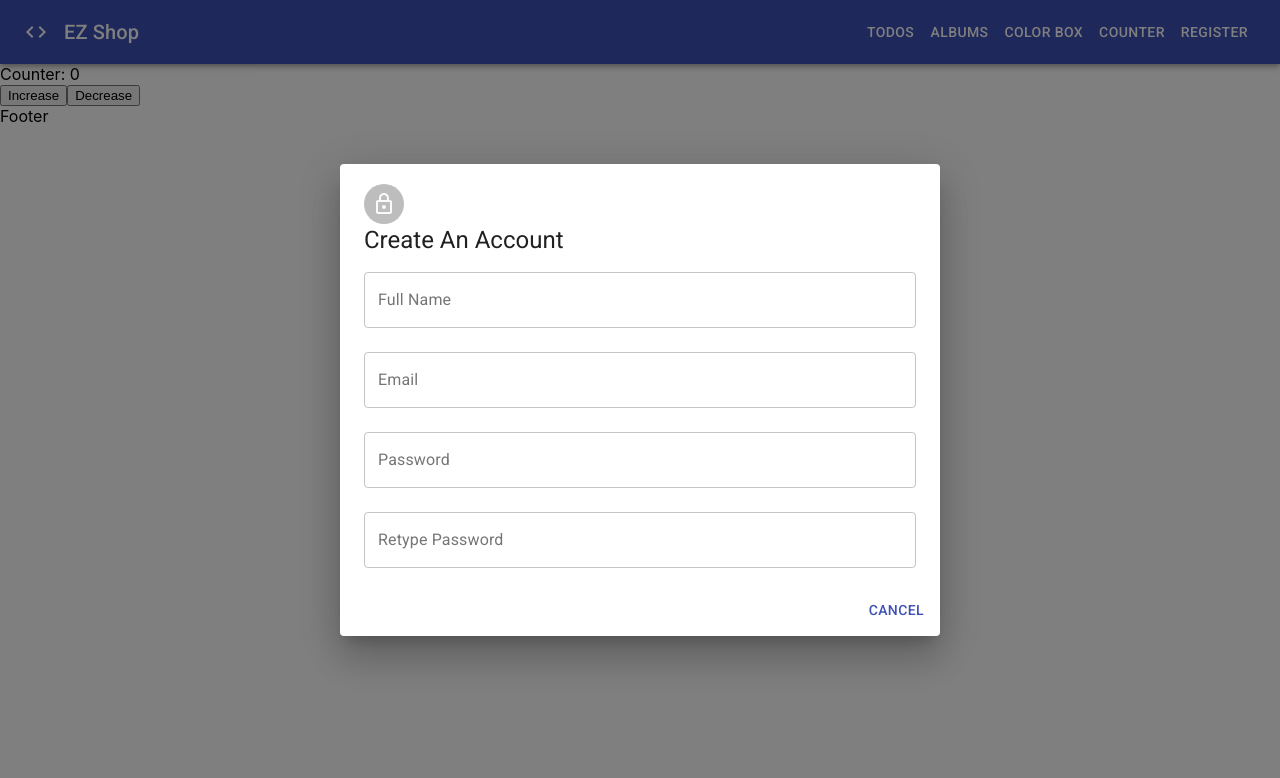
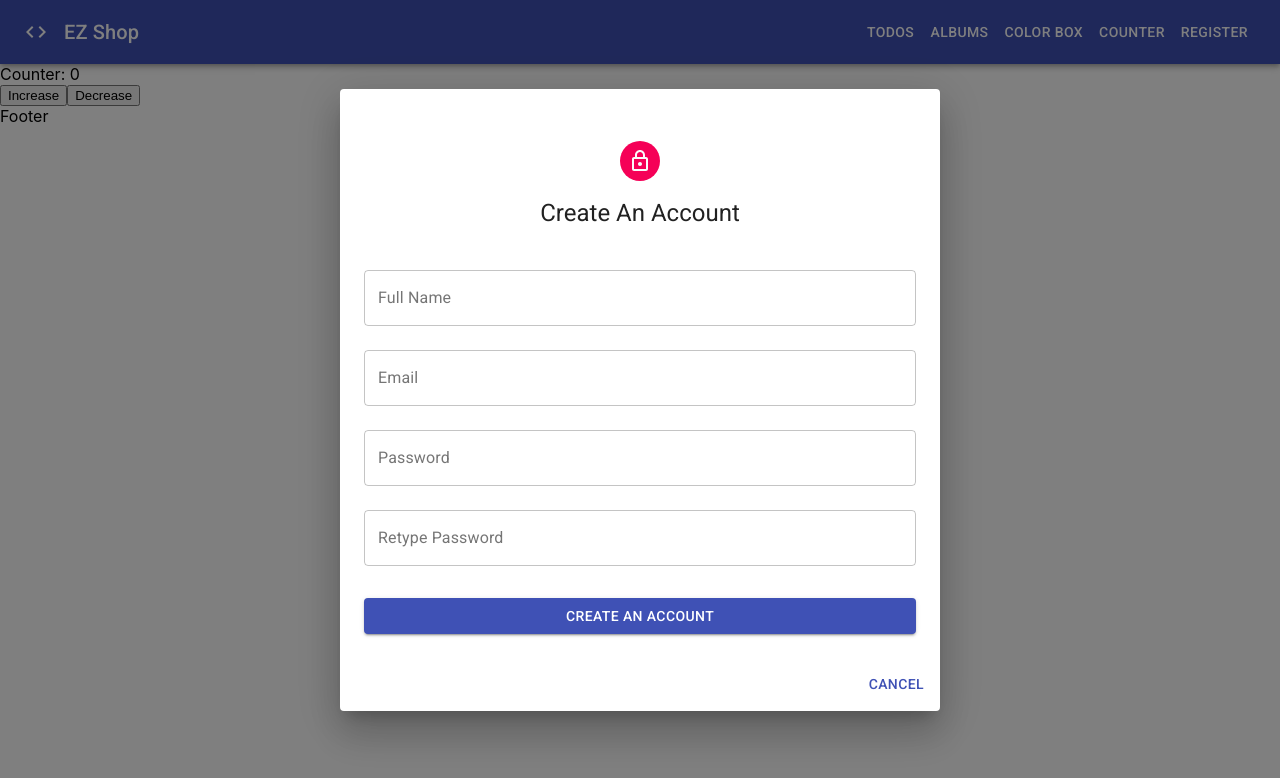
Before and after one commit to lehai051092/learn-reactjs, a React (Create React App) app: page / in a window 1280 px wide. Both pictures are taken after a click on the button "REGISTER". Shown: the top 778 px of the page. Built offline with nearby package versions, Linux system fonts and the light colour scheme; no server answers.

Commit message:
Style form register

```diff
--- a/src/components/Header/index.jsx
+++ b/src/components/Header/index.jsx
@@ -9,7 +9,6 @@
 import Dialog from '@material-ui/core/Dialog';
 import DialogActions from '@material-ui/core/DialogActions';
 import DialogContent from '@material-ui/core/DialogContent';
-import DialogContentText from '@material-ui/core/DialogContentText';
 import Register from "../../features/Auth/components/Register";
 
 const useStyles = makeStyles((theme) => ({
--- a/src/features/Auth/components/RegisterForm/index.jsx
+++ b/src/features/Auth/components/RegisterForm/index.jsx
@@ -4,14 +4,33 @@
 import {useForm} from 'react-hook-form';
 import {yupResolver} from '@hookform/resolvers/yup';
 import * as yup from "yup";
-import {Avatar, Typography} from "@material-ui/core";
+import {Avatar, Button, Typography} from "@material-ui/core";
 import {LockOutlined} from "@material-ui/icons";
+import {makeStyles} from "@material-ui/core/styles";
+
+const useStyles = makeStyles(theme => ({
+    root: {
+        paddingTop: theme.spacing(4),
+    },
+    avatar: {
+        margin: '0 auto',
+        backgroundColor: theme.palette.secondary.main,
+    },
+    title: {
+        margin: theme.spacing(2, 0, 3, 0),
+        textAlign: 'center'
+    },
+    submit: {
+        margin: theme.spacing(3, 0, 2, 0),
+    }
+}));
 
 RegisterForm.propTypes = {
     onSubmit: PropTypes.func,
 };
 
 function RegisterForm(props) {
+    const classes = useStyles();
     const schema = yup.object().shape({
         title: yup.string()
             .required('Please enter title')
@@ -36,11 +55,11 @@
     };
 
     return (
-        <div>
-            <Avatar>
+        <div className={classes.root}>
+            <Avatar className={classes.avatar}>
                 <LockOutlined/>
             </Avatar>
-            <Typography component="h3" variant="h5">
+            <Typography className={classes.title} component="h3" variant="h5">
                 Create An Account
             </Typography>
             <form onSubmit={form.handleSubmit(handleSubmit)}>
@@ -49,6 +68,9 @@
                 <InputField name="password" label="Password" form={form}/>
                 <InputField name="retypePassword" label="Retype Password" form={form}/>
             </form>
+            <Button className={classes.submit} variant="contained" color="primary" fullWidth>
+                Create An Account
+            </Button>
         </div>
     );
 }
```
